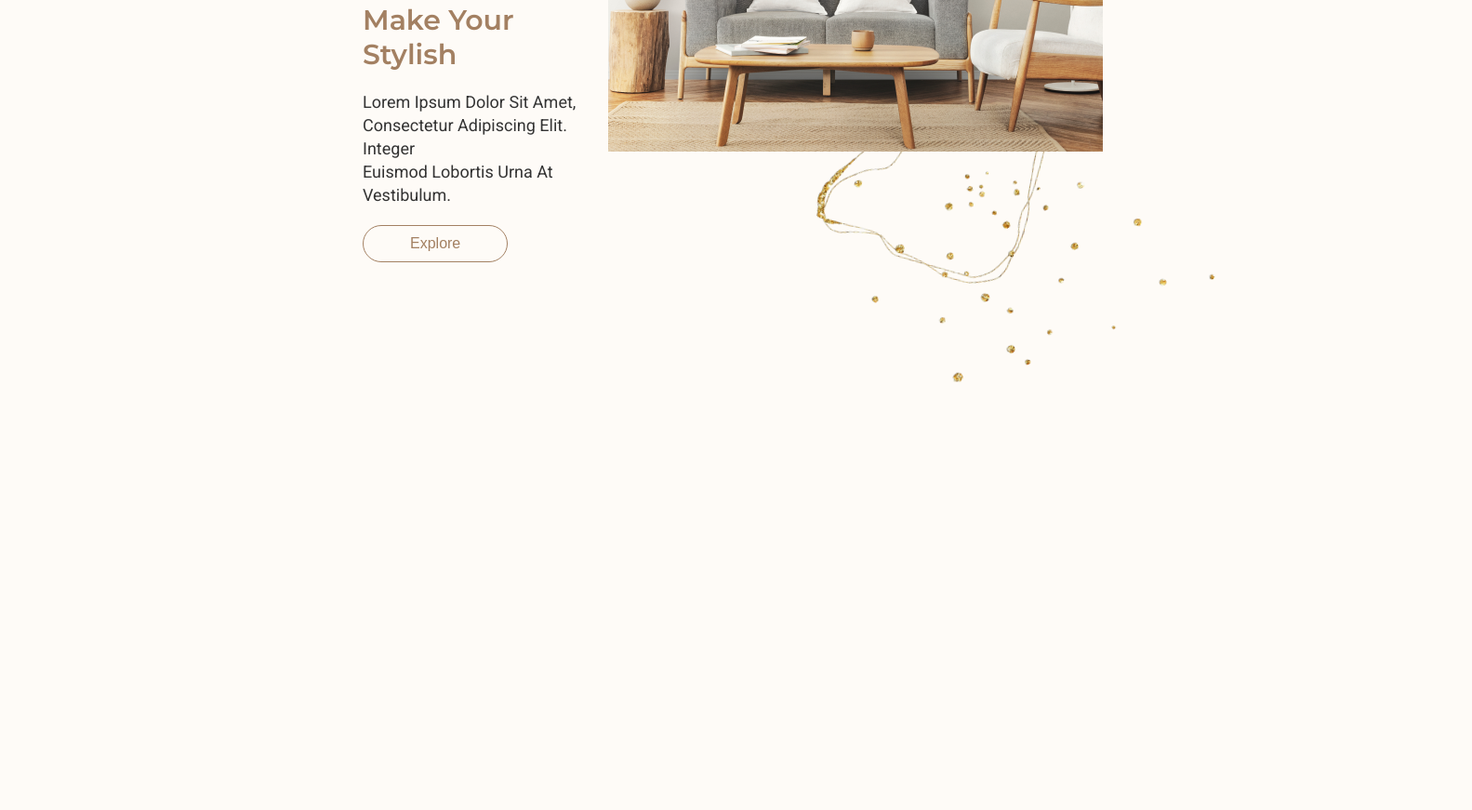
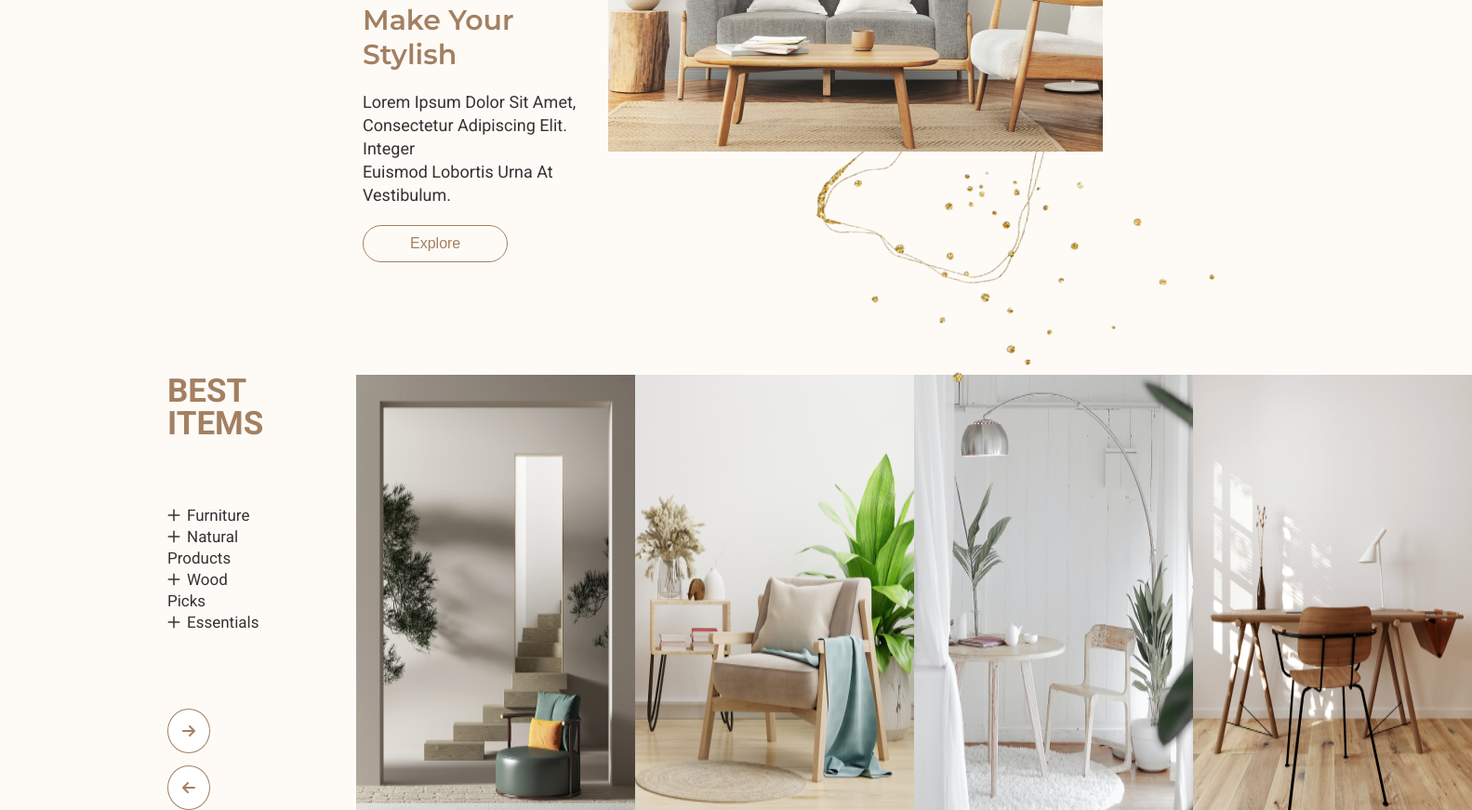
Before and after one commit to reyad-hasan/furniture_shop, a plain HTML site: page index.html in a window 1280 px wide. Shown: the part 4243-5114 px from the top of the page at 93% size, 1583 px wide, since content can reach past the window. Before the commit the page ends 4722 px from the top, so only its background shows below. Drawn offline with Linux system fonts and the light colour scheme.

Commit message:
completed best items section with style

```diff
--- a/css/style.css
+++ b/css/style.css
@@ -518,3 +518,47 @@ body {
   position: absolute;
   bottom: 50%;
 }
+/* best time container style */
+.best_time_container {
+  display: flex;
+  justify-content: space-between;
+}
+.best_title h2 {
+  color: var(--primaryColor);
+  font-size: 35px;
+  font-weight: 600;
+  text-transform: uppercase;
+  line-height: 35px;
+  padding-bottom: 70px;
+}
+.best_title {
+  padding-right: 100px;
+}
+.best_title ul li {
+  list-style: none;
+}
+.best_title ul a {
+  text-decoration: none;
+  color: var(--secondaryColor);
+  font-size: 17px;
+  font-weight: 300;
+  line-height: 23px; /* 150% */
+  text-transform: capitalize;
+}
+.best_title ul i {
+  color: var(--secondaryColor);
+  font-weight: 500;
+  margin-right: 7px;
+}
+.arrow i {
+  background-color: var(--defaultWhite);
+  border: 1.5px solid var(--primaryColor);
+  padding: 15px;
+  border-radius: 50%;
+  color: var(--primaryColor);
+  margin-top: 13px;
+  margin-right: 25px;
+}
+.arrow {
+  margin-top: 68px;
+}
--- a/index.html
+++ b/index.html
@@ -333,7 +333,36 @@
           </div>
         </section>
       </section>
-      <!-- interior blog section -->
+      <section class="padding_section">
+        <div class="best_time_container">
+          <div class="best_title">
+            <h2>
+              best <br />
+              items
+            </h2>
+            <ul>
+              <li><i class="fa-solid fa-plus"></i><a href="#">Furniture</a></li>
+              <li>
+                <i class="fa-solid fa-plus"></i><a href="#">Natural Products</a>
+              </li>
+              <li>
+                <i class="fa-solid fa-plus"></i><a href="#">Wood Picks</a>
+              </li>
+              <li>
+                <i class="fa-solid fa-plus"></i><a href="#">Essentials</a>
+              </li>
+            </ul>
+            <div class="arrow">
+              <i class="fa-solid fa-arrow-right"></i>
+              <i class="fa-solid fa-arrow-left"></i>
+            </div>
+          </div>
+          <img src="./img/mirorbest.png" alt="" />
+          <img src="./img/cabinetbest.png" alt="" />
+          <img src="./img/tablebest.png" alt="" />
+          <img src="./img/smalltablebest.png" alt="" />
+        </div>
+      </section>
     </main>
     <!-- footer section -->
     <footer></footer>
```
